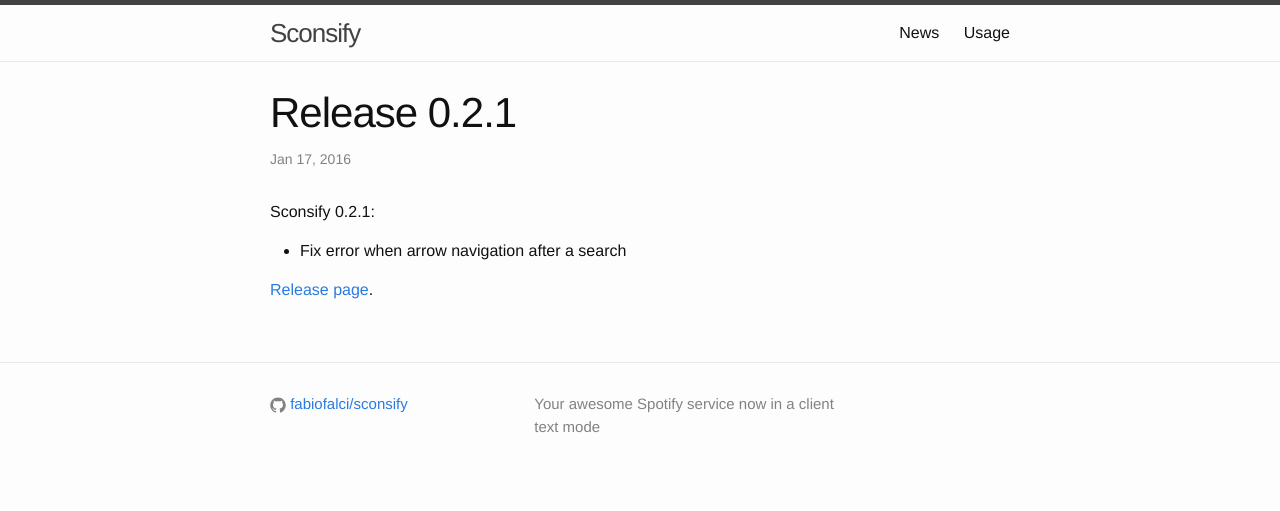
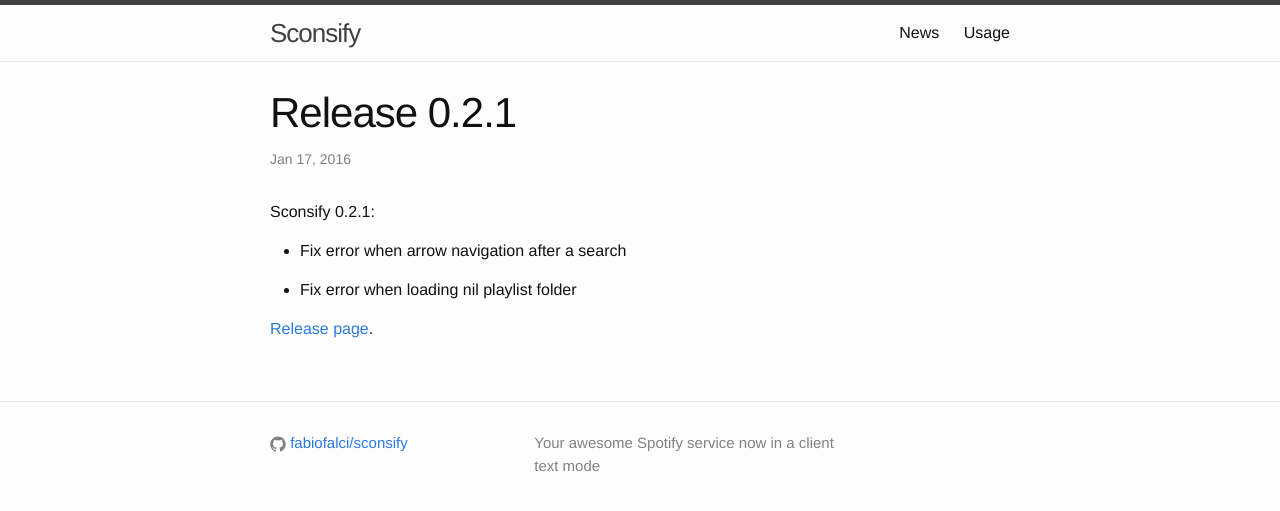
Before and after one commit to fabiofalci/sconsify, a Jekyll site: the page built from _posts/2016-01-17-release-0.2.1.markdown, in a window 1280 px wide. Shown: the top 511 px of the page. Built offline with Jekyll 4.4.1, drawn with Linux system fonts in a browser that asks for light colours.

Commit message:
Add 0.2.1 fix

```diff
--- a/_posts/2016-01-17-release-0.2.1.markdown
+++ b/_posts/2016-01-17-release-0.2.1.markdown
@@ -8,6 +8,8 @@
 
 * Fix error when arrow navigation after a search
 
+* Fix error when loading nil playlist folder
+
 [Release page][release-page].
 
 [release-page]:      https://github.com/fabiofalci/sconsify/releases/tag/v0.2.1
```
